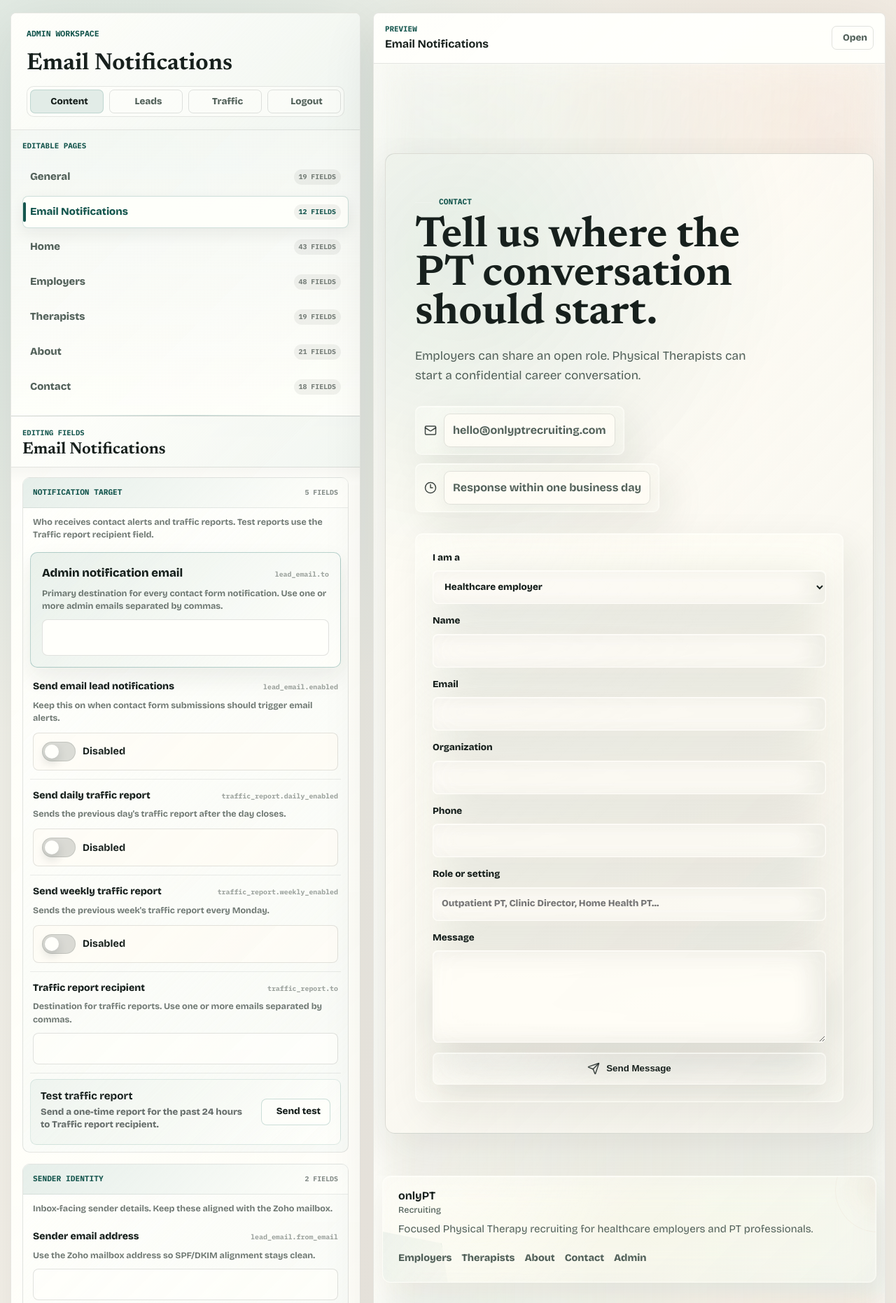
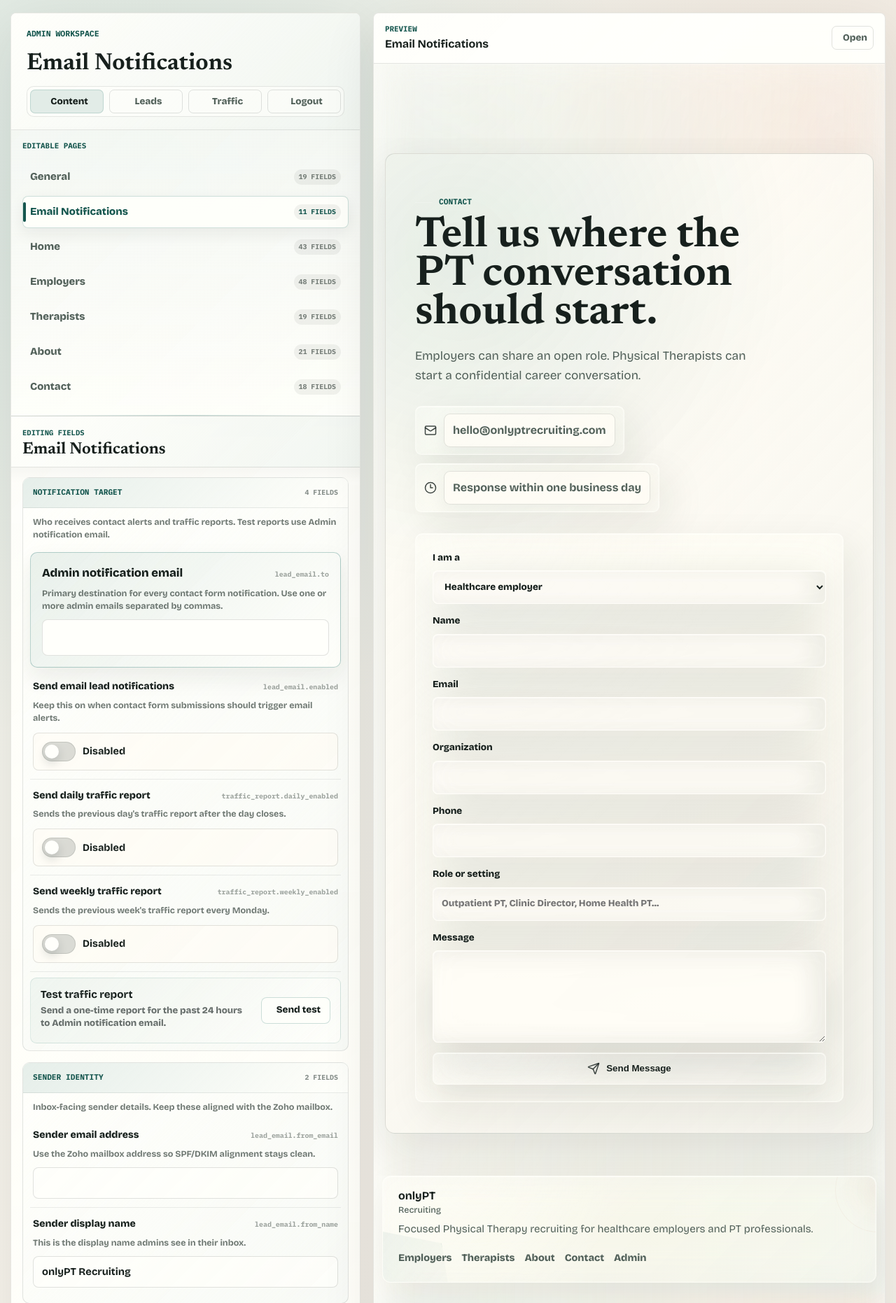
Before and after one commit to Ha22yX/onlypt-recruiting, a Flask app: page /admin/content/email in a window 1280 px wide. Shown: the top 1862 px of the page at 70% size. Run offline with Flask 3, Linux system fonts and the light colour scheme; the visitor is signed in with stand-in values (Sample User, id 1); some libraries are stand-ins or nearby versions.

Commit message:
Use admin email for traffic reports

```diff
--- a/app.py
+++ b/app.py
@@ -131,7 +131,6 @@ CONTENT_PAGES = {
             cms_field("lead_email.enabled", "Send email lead notifications", "off", "toggle", "Notification target"),
             cms_field("traffic_report.daily_enabled", "Send daily traffic report", "off", "toggle", "Notification target"),
             cms_field("traffic_report.weekly_enabled", "Send weekly traffic report", "off", "toggle", "Notification target"),
-            cms_field("traffic_report.to", "Traffic report recipient", "", group="Notification target"),
             cms_field("lead_email.from_email", "Sender email address", "", group="Sender identity"),
             cms_field("lead_email.from_name", "Sender display name", "onlyPT Recruiting", group="Sender identity"),
             cms_field("lead_email.smtp_host", "SMTP server", "smtppro.zoho.com", group="SMTP access"),
@@ -1341,7 +1340,7 @@ def traffic_report_config() -> dict[str, str]:
     return {
         "daily_enabled": str(email_values.get("traffic_report.daily_enabled", "off")).strip().lower(),
         "weekly_enabled": str(email_values.get("traffic_report.weekly_enabled", "off")).strip().lower(),
-        "to": str(email_values.get("traffic_report.to", "")).strip(),
+        "to": str(email_values.get("lead_email.to", "")).strip(),
     }
 
 
@@ -2150,7 +2149,7 @@ def admin_send_test_traffic_report():
     report_config = traffic_report_config()
     recipients = email_recipients(report_config["to"])
     if not recipients:
-        return jsonify({"ok": False, "message": "Set Traffic report recipient before sending a test report."}), 400
+        return jsonify({"ok": False, "message": "Set Admin notification email before sending a test report."}), 400
 
     end = datetime.now(timezone.utc)
     start = end - timedelta(hours=24)
@@ -2173,7 +2172,7 @@ def admin_send_test_traffic_report():
         require_enabled=False,
     )
     if not sent:
-        return jsonify({"ok": False, "message": "Could not send the test report. Check SMTP settings and recipient."}), 500
+        return jsonify({"ok": False, "message": "Could not send the test report. Check SMTP settings and Admin notification email."}), 500
 
     return jsonify(
         {
--- a/static/js/admin.js
+++ b/static/js/admin.js
@@ -684,7 +684,6 @@
       "lead_email.enabled": "Keep this on when contact form submissions should trigger email alerts.",
       "traffic_report.daily_enabled": "Sends the previous day's traffic report after the day closes.",
       "traffic_report.weekly_enabled": "Sends the previous week's traffic report every Monday.",
-      "traffic_report.to": "Destination for traffic reports. Use one or more emails separated by commas.",
       "lead_email.from_email": "Use the Zoho mailbox address so SPF/DKIM alignment stays clean.",
       "lead_email.from_name": "This is the display name admins see in their inbox.",
       "lead_email.smtp_host": "Rarely changes after setup. Zoho usually uses smtppro.zoho.com.",
@@ -703,7 +702,7 @@
     }
 
     const hints = {
-      "Notification target": "Who receives contact alerts and traffic reports. Test reports use the Traffic report recipient field.",
+      "Notification target": "Who receives contact alerts and traffic reports. Test reports use Admin notification email.",
       "Sender identity": "Inbox-facing sender details. Keep these aligned with the Zoho mailbox.",
       "SMTP access": "Connection details for Zoho. These should only change when the mailbox or provider changes.",
     };
@@ -810,7 +809,7 @@
       <div class="admin-field-action-card" data-traffic-report-test-card>
         <div>
           <strong>Test traffic report</strong>
-          <p>Send a one-time report for the past 24 hours to Traffic report recipient.</p>
+          <p>Send a one-time report for the past 24 hours to Admin notification email.</p>
           <small data-traffic-report-test-status></small>
         </div>
         <button type="button" class="admin-test-report-button" data-send-test-traffic-report>
--- a/templates/admin_content.html
+++ b/templates/admin_content.html
@@ -68,5 +68,5 @@
 {% endblock %}
 
 {% block extra_scripts %}
-  <script src="{{ url_for('static', filename='js/admin.js') }}?v=20260707-traffic-report-test1"></script>
+  <script src="{{ url_for('static', filename='js/admin.js') }}?v=20260707-report-admin-email1"></script>
 {% endblock %}
--- a/templates/admin_traffic.html
+++ b/templates/admin_traffic.html
@@ -54,7 +54,7 @@
           <span class="{{ 'enabled' if report_config.daily_enabled == 'on' else '' }}">Daily {{ 'on' if report_config.daily_enabled == 'on' else 'off' }}</span>
           <span class="{{ 'enabled' if report_config.weekly_enabled == 'on' else '' }}">Weekly {{ 'on' if report_config.weekly_enabled == 'on' else 'off' }}</span>
         </div>
-        <small>{{ report_config.to or 'Using lead email recipients' }}</small>
+        <small>{{ report_config.to or 'Set Admin notification email' }}</small>
       </div>
       <a class="admin-leads-helper" href="{{ url_for('admin_content', page_key='email') }}">
         <i data-lucide="mail"></i>
```
